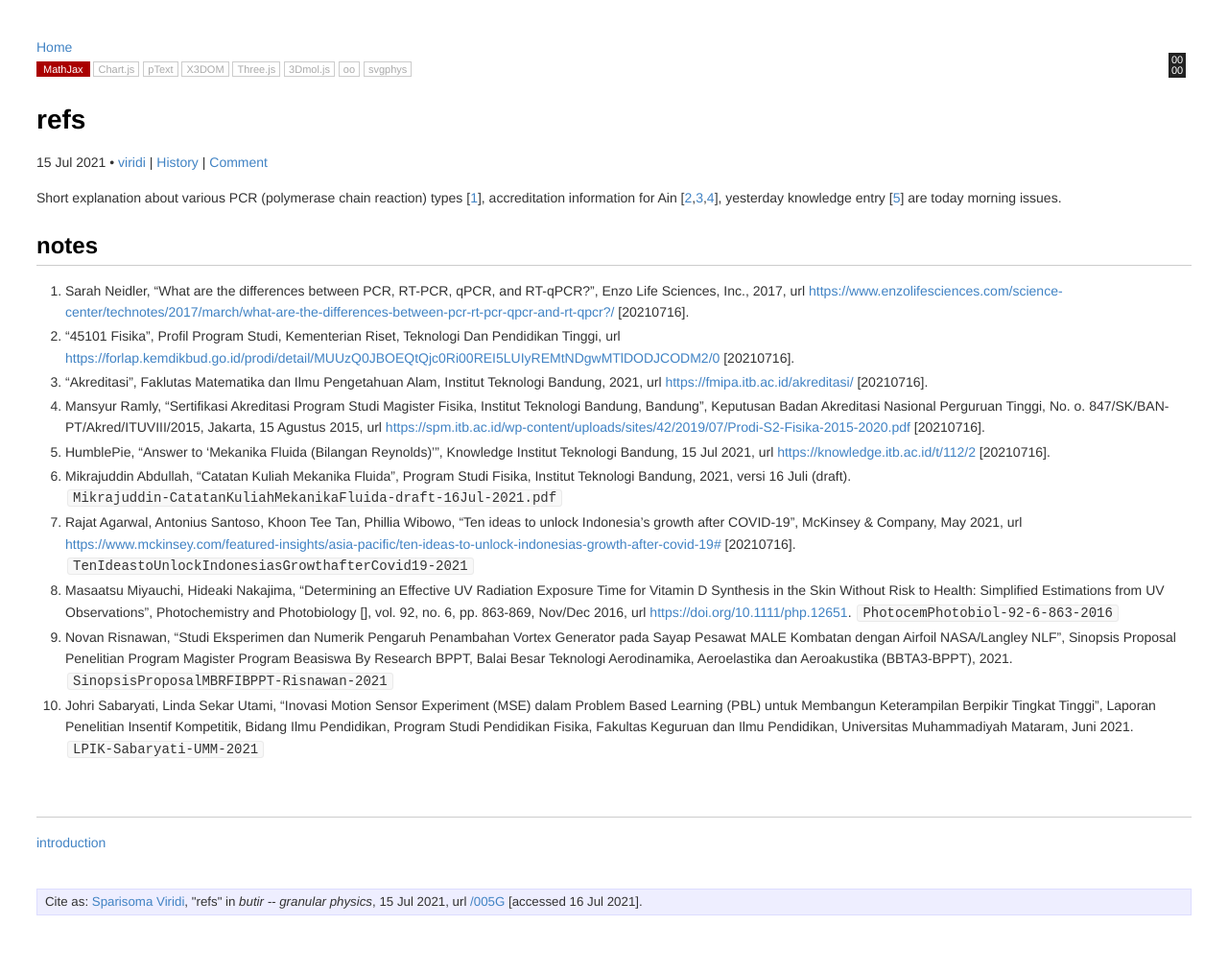
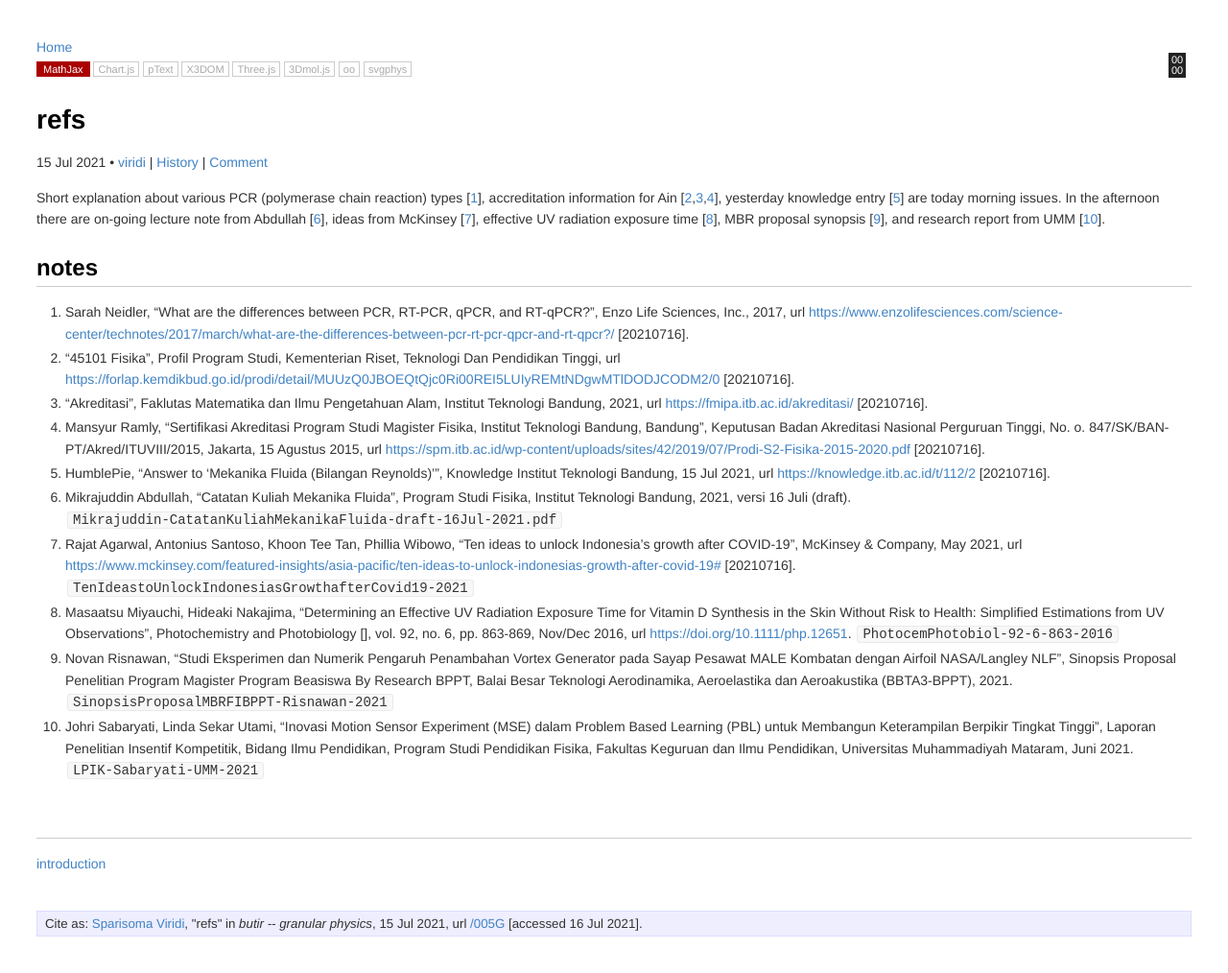
Before and after one commit to dudung/butir, a Jekyll site: the page built from _posts/0/05/2021-07-16-refs.md, in a window 1280 px wide. Shown: the whole page at 96% size. Built offline with Jekyll 4.4.1, drawn with Linux system fonts in a browser that asks for light colours; before the commit the page ends 992 px from its top, so only the background shows below that.

Commit message:
Update 2021-07-16-refs.md

```diff
--- a/_posts/0/05/2021-07-16-refs.md
+++ b/_posts/0/05/2021-07-16-refs.md
@@ -12,14 +12,14 @@ threejs: false
 oo: false
 svgphys: false
 category: literatures
-tags: ["tagebuch", "refs", "friday"]
+tags: ["tagebuch", "refs", "friday", "mikrajuddin", "mckinsey", "fluid", "mechanics", "effective", "uv", "radiation", "exposure", "time", "umm", "johri", "sabaryati", "linda", "sekar", "utami"]
 date: 2021-07-16 06:38:00 +0700
 permalink: /005G
 src: https://github.com/dudung/butir/commits/main/_posts/0/05/2021-07-16-refs.md
 twitter_username: 6unpnp
 nodes: ['0000']
 ---
-Short explanation about various PCR (polymerase chain reaction) types [[1](#r01)], accreditation information for Ain [[2](#r02),[3](#r03),[4](#r04)], yesterday knowledge entry [[5](#r05)] are today morning issues.
+Short explanation about various PCR (polymerase chain reaction) types [[1](#r01)], accreditation information for Ain [[2](#r02),[3](#r03),[4](#r04)], yesterday knowledge entry [[5](#r05)] are today morning issues. In the afternoon there are on-going lecture note from Abdullah [[6](#r06)], ideas from McKinsey [[7](#r07)], effective UV radiation exposure time [[8](#r08)], MBR proposal synopsis [[9](#r09)], and research report from UMM [[10](#r10)].
 
 ## notes
 1. <a name="r01"></a>Sarah Neidler, "What are the differences between PCR, RT-PCR, qPCR, and RT-qPCR?",  Enzo Life Sciences, Inc., 2017, url <https://www.enzolifesciences.com/science-center/technotes/2017/march/what-are-the-differences-between-pcr-rt-pcr-qpcr-and-rt-qpcr?/> [20210716].
```
